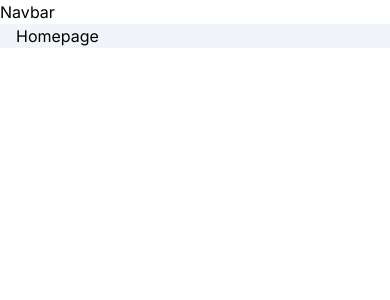
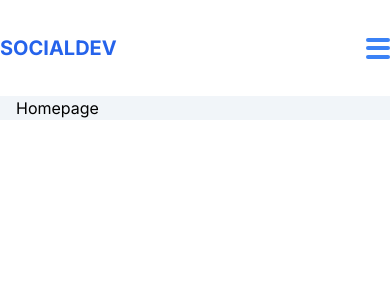
Before and after one commit to ucantbe-jagmeet/social-dev, a Next.js app: page / in a window 390 px wide. Shown: the top 300 px of the page. Built offline with nearby package versions, Linux system fonts and the light colour scheme.

Commit message:
responsive navbar

```diff
--- a/src/components/Navbar.tsx
+++ b/src/components/Navbar.tsx
@@ -1,7 +1,23 @@
-import React from "react";
+import Link from "next/link";
+import MobileMenu from "./MobileMenu";
 
 const Navbar = () => {
-  return <div>Navbar</div>;
+  return (
+    <div className="h-24 flex items-center justify-between">
+      {/* LEFT */}
+      <div className="">
+        <Link href="/" className="font-bold text-xl text-blue-600">
+          SOCIALDEV
+        </Link>
+      </div>
+      {/* CENTER */}
+      <div className=""></div>
+      {/* RIGHT */}
+      <div className="">
+        <MobileMenu />
+      </div>
+    </div>
+  );
 };
 
 export default Navbar;
```
